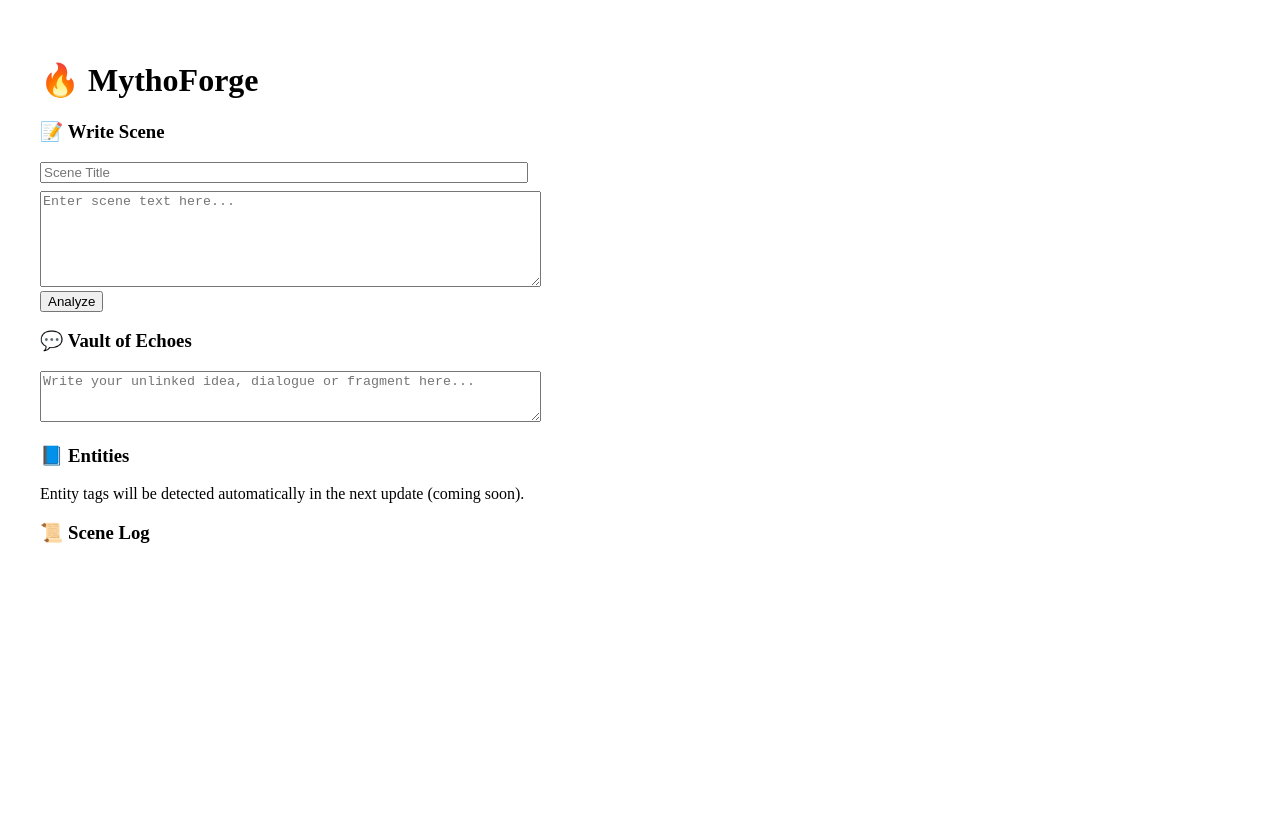
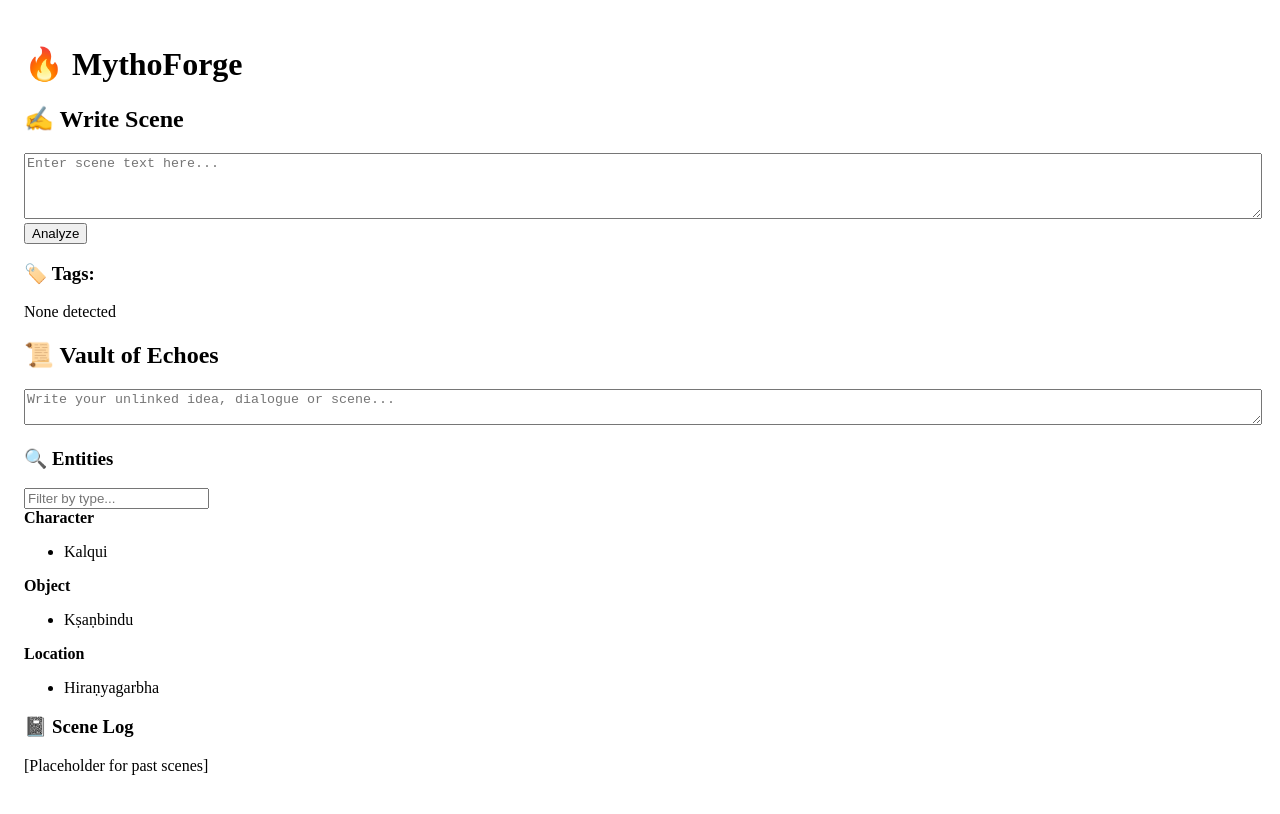
Before and after one commit to rijuritwik/mythoforge, a React (Vite) app: page / in a window 1280 px wide. Built offline with nearby package versions, Linux system fonts and the light colour scheme.

Commit message:
Update MythoForge.jsx
Scene analyzer and logic checker

Tag auto-extraction (Character, Object, etc.)

Entity Tracker with filter by type

Vault of Echoes and Scene Log (placeholders for now)

```diff
--- a/src/MythoForge.jsx
+++ b/src/MythoForge.jsx
@@ -1,83 +1,100 @@
 import React, { useState } from 'react';
 
-export default function MythoForge() {
-  const [sceneTitle, setSceneTitle] = useState('');
+const SceneAnalyzer = ({ onTagsExtracted }) => {
   const [sceneText, setSceneText] = useState('');
-  const [untagged, setUntagged] = useState('');
-  const [log, setLog] = useState([]);
+  const [tags, setTags] = useState([]);
+  const [logicMessage, setLogicMessage] = useState('');
 
-  const logicChecker = (text) => {
-    const contradictions = [];
-    if (text.includes('pulled his gun') && text.includes('only had a sword')) {
-      contradictions.push('❗ Contradiction: Character pulled a gun but was earlier described with only a sword.');
-    }
-    return contradictions;
+  const logicKeywords = ['sword', 'gun'];
+  const entities = [
+    { type: "Character", name: "Kalqui" },
+    { type: "Object", name: "Kṣaṇbindu" },
+    { type: "Location", name: "Hiraṇyagarbha" }
+  ];
+
+  const extractTags = () => {
+    const tagTypes = ['Character', 'Object'];
+    const detectedTags = tagTypes.filter(type =>
+      entities.some(e => e.type === type && sceneText.includes(e.name))
+    );
+    setTags(detectedTags);
+    onTagsExtracted?.(detectedTags);
+
+    const hasSword = sceneText.includes('sword');
+    const hasGun = sceneText.includes('gun');
+    setLogicMessage(
+      hasSword && hasGun
+        ? '⚠️ Logic Issue: Both sword and gun mentioned.'
+        : '✅ No logic issues found.'
+    );
   };
 
-  const autoTags = (text) => {
-    const tags = [];
-    if (text.match(/Kalqui|Shilpragyā|Exspiravit/)) tags.push('Character');
-    if (text.match(/sword|gun|orb|Kalsyū|Hiraṇyagarbha/)) tags.push('Object');
-    if (text.match(/Janitra|Kṣaṇbindu|Echo/)) tags.push('Concept');
-    return [...new Set(tags)];
-  };
+  const EntityTracker = ({ entities }) => {
+    const [filter, setFilter] = useState('');
 
-  const analyzeScene = () => {
-    const contradictions = logicChecker(sceneText);
-    const tags = autoTags(sceneText);
+    const grouped = entities.reduce((acc, ent) => {
+      if (!acc[ent.type]) acc[ent.type] = [];
+      acc[ent.type].push(ent.name);
+      return acc;
+    }, {});
 
-    const entry = {
-      title: sceneTitle,
-      summary: `Tags: ${tags.join(', ') || 'None'} | ${contradictions.length ? contradictions.join(' ') : 'No logic issues found.'}`
-    };
+    const filteredKeys = Object.keys(grouped).filter(key =>
+      key.toLowerCase().includes(filter.toLowerCase())
+    );
 
-    setLog([entry, ...log]);
-    setSceneTitle('');
-    setSceneText('');
+    return (
+      <div>
+        <h3>🔍 Entities</h3>
+        <input
+          type="text"
+          placeholder="Filter by type..."
+          value={filter}
+          onChange={e => setFilter(e.target.value)}
+        />
+        {filteredKeys.map(type => (
+          <div key={type}>
+            <strong>{type}</strong>
+            <ul>
+              {grouped[type].map(name => (
+                <li key={name}>{name}</li>
+              ))}
+            </ul>
+          </div>
+        ))}
+      </div>
+    );
   };
 
   return (
-    <div style={{ padding: '2rem', fontFamily: 'serif' }}>
+    <div style={{ padding: '1rem', fontFamily: 'serif' }}>
       <h1>🔥 MythoForge</h1>
-
-      <h3>📝 Write Scene</h3>
-      <input
-        placeholder="Scene Title"
-        value={sceneTitle}
-        onChange={(e) => setSceneTitle(e.target.value)}
-        style={{ width: '40%', marginBottom: '0.5rem' }}
-      />
-      <br />
-      <textarea
-        placeholder="Enter scene text here..."
-        value={sceneText}
-        onChange={(e) => setSceneText(e.target.value)}
-        rows={6}
-        cols={60}
-      />
-      <br />
-      <button onClick={analyzeScene}>Analyze</button>
-
-      <h3>💬 Vault of Echoes</h3>
-      <textarea
-        placeholder="Write your unlinked idea, dialogue or fragment here..."
-        value={untagged}
-        onChange={(e) => setUntagged(e.target.value)}
-        rows={3}
-        cols={60}
-      />
-
-      <h3>📘 Entities</h3>
-      <p>Entity tags will be detected automatically in the next update (coming soon).</p>
-
-      <h3>📜 Scene Log</h3>
-      <ul>
-        {log.map((entry, index) => (
-          <li key={index}>
-            <strong>{entry.title}:</strong> {entry.summary}
-          </li>
-        ))}
-      </ul>
+      <section>
+        <h2>✍️ Write Scene</h2>
+        <textarea
+          rows="4"
+          style={{ width: '100%' }}
+          placeholder="Enter scene text here..."
+          value={sceneText}
+          onChange={e => setSceneText(e.target.value)}
+        />
+        <button onClick={extractTags}>Analyze</button>
+      </section>
+      <section>
+        <h3>🏷️ Tags:</h3>
+        <p>{tags.join(', ') || 'None detected'}</p>
+        <p>{logicMessage}</p>
+      </section>
+      <section>
+        <h2>📜 Vault of Echoes</h2>
+        <textarea placeholder="Write your unlinked idea, dialogue or scene..." style={{ width: '100%' }} />
+      </section>
+      <EntityTracker entities={entities} />
+      <section>
+        <h3>📓 Scene Log</h3>
+        <p>[Placeholder for past scenes]</p>
+      </section>
     </div>
   );
-}
+};
+
+export default SceneAnalyzer;
```
